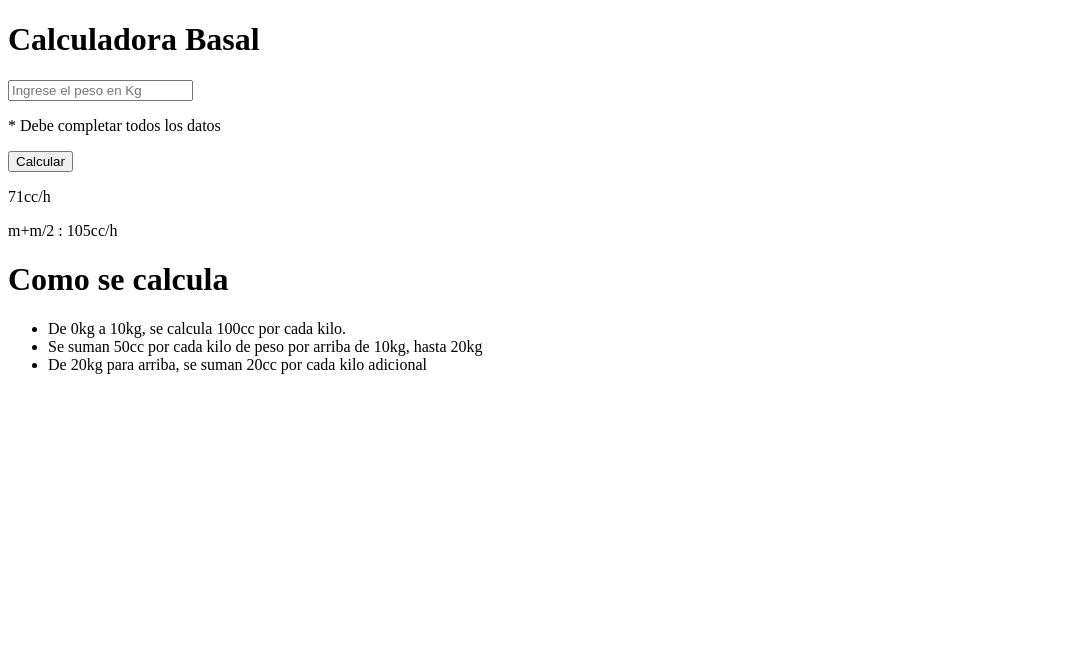
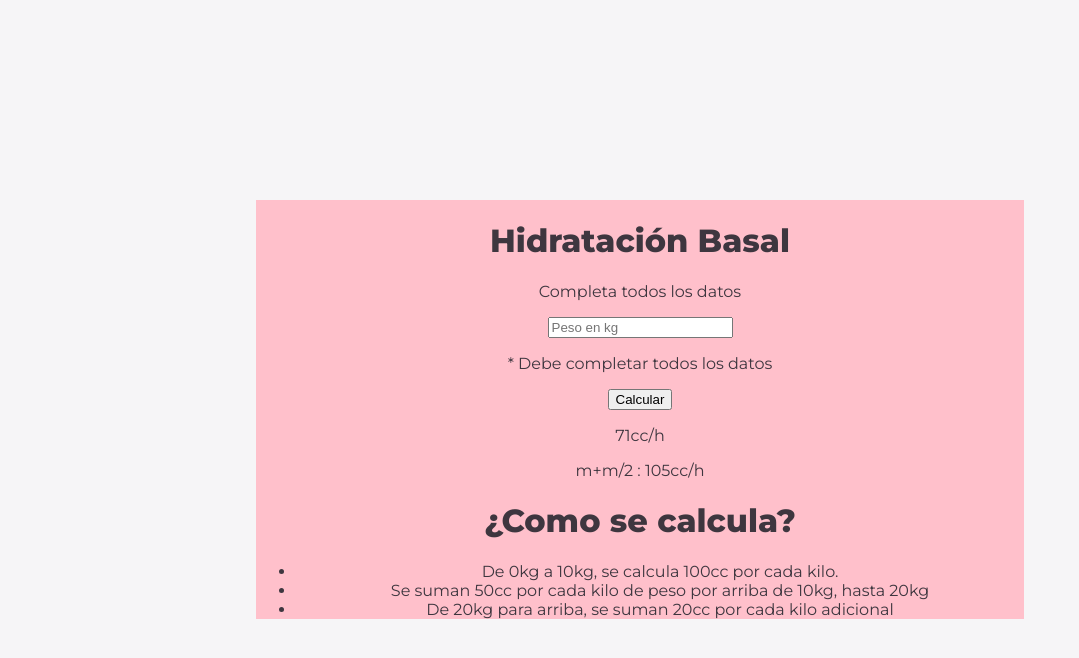
Before and after one commit to franalmada/calculadora, a plain HTML site: page index.html in a window 1280 px wide. Shown: the whole page, without its empty margins (0-1079 px from the left). Drawn offline with Linux system fonts and the light colour scheme.

Commit message:
Update index.html

```diff
--- a/index.html
+++ b/index.html
@@ -1,21 +1,26 @@
 <!DOCTYPE html>
 <html>
     <head>
+        <meta charset="utf-8">
+        <link rel="stylesheet" href="style.css">
         <title> Calculadora Basal </title>
     </head>
     <body>
+  <div id="contenedor">
       <div>
           <div>
-                <h1> Calculadora Basal</h1>
-                <input type="number" placeholder="Ingrese el peso en Kg"/>
+              <h1>Hidratación Basal</h1>
+              <p >Completa todos los datos</p>
+              <input type="number" placeholder="Peso en kg" />
               <p>* Debe completar todos los datos</p>
-
               <button>Calcular</button>
               <p>71cc/h</p>
               <p>m+m/2 : 105cc/h</p>
           </div>
+      </div>
       <div>
-                <h1>Como se calcula</h1>
+          <div>
+              <h1>¿Como se calcula?</h1>
               <ul>
                   <li>De 0kg a 10kg, se calcula 100cc por cada kilo.</li>
                   <li>Se suman 50cc por cada kilo de peso por arriba de 10kg, hasta 20kg</li>
@@ -23,5 +28,6 @@
               </ul>
           </div>
       </div>
+  </div>
 </body>
 </html>
```
Lines whose indentation alone changed are shown as unchanged.
